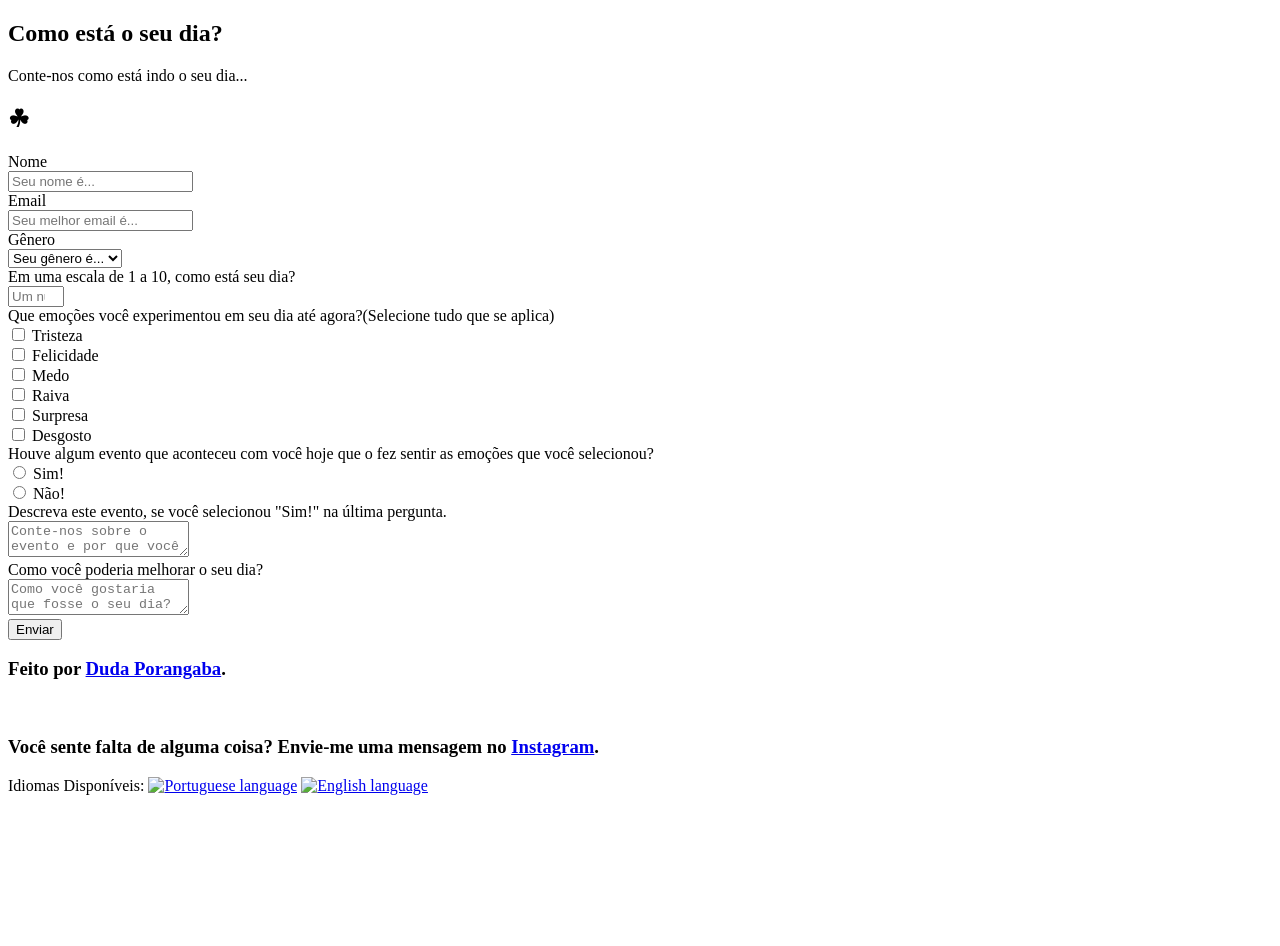
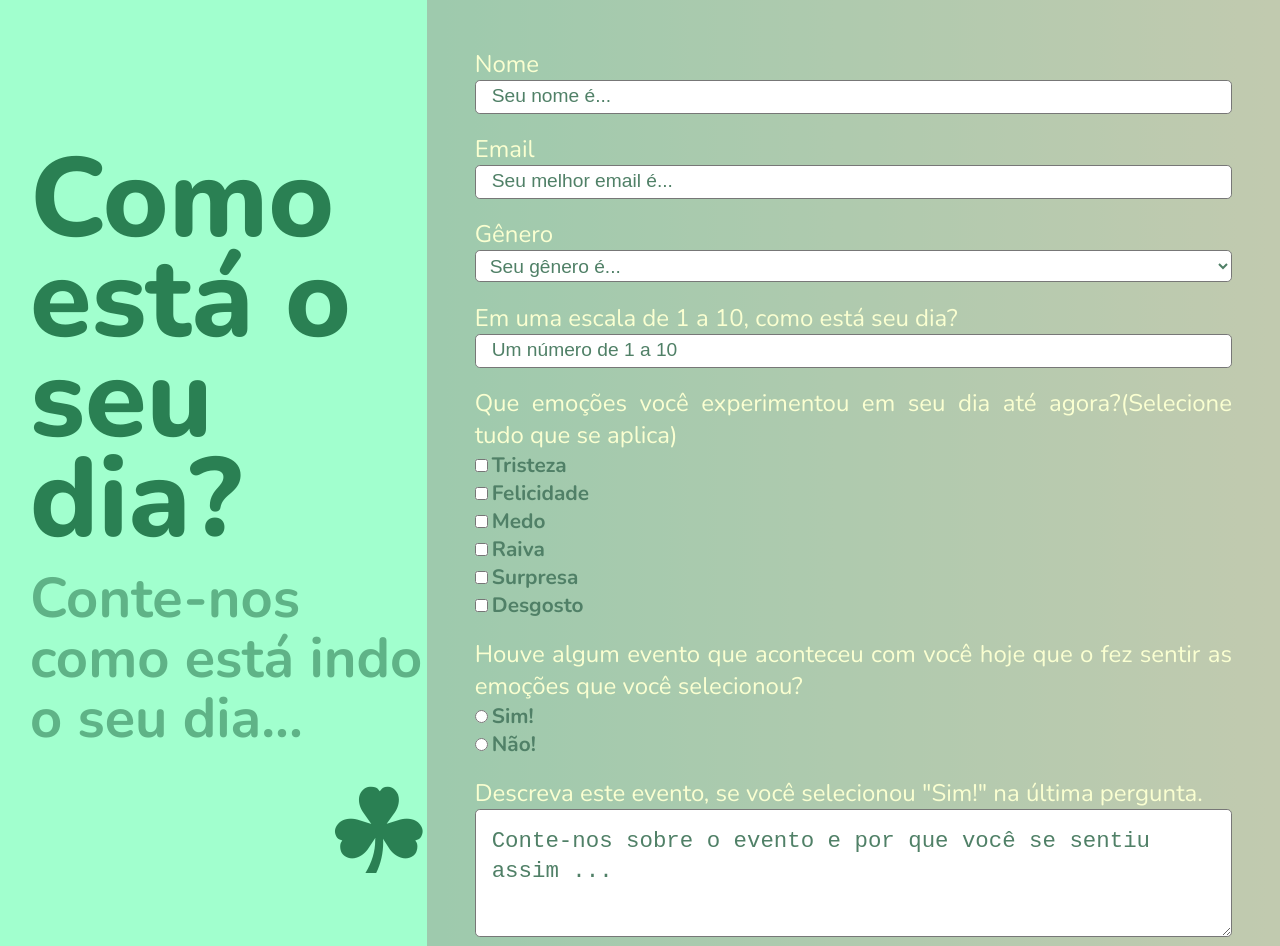
Before and after one commit to DuPorangaba/Survey-Form, a plain HTML site: page index-pt.html in a window 1280 px wide. Shown: the top 946 px of the page. Before the commit the page ends 811 px from the top, so only its background shows below. Drawn offline with nearby package versions, Linux system fonts and the light colour scheme; the site is published under a folder, as on GitHub Pages, so addresses that start at the root find nothing.

Commit message:
Update index-pt.html

```diff
--- a/index-pt.html
+++ b/index-pt.html
@@ -9,8 +9,8 @@
 
         <link rel="icon" href="/images/clover.svg">
 
-        <link rel="stylesheet"  href="/css/main.css">
-        <link rel="stylesheet"  href="/css/survey-form.css">
+        <link rel="stylesheet"  href="css/main.css">
+        <link rel="stylesheet"  href="css/survey-form.css">
 
         <link rel="preconnect" href="https://fonts.gstatic.com">
         <link href="https://fonts.googleapis.com/css2?family=Nunito:ital,wght@0,200;0,300;0,400;0,600;0,700;0,800;0,900;1,200;1,300;1,400;1,600;1,700;1,800;1,900&family=Poppins:ital,wght@0,300;0,400;0,500;0,600;0,700;0,900;1,300&display=swap" rel="stylesheet">
@@ -106,9 +106,9 @@
                     <h3 id="contact">Você sente falta de alguma coisa? Envie-me uma mensagem no <a id="insta-link" href="https://www.instagram.com/dudaporangaba/" target="_blank">Instagram</a>.</h3>
 
                     <p id="lang">Idiomas Disponíveis:
-                      <a href="survey-form-pt.html" ><img src="/images/portuguese-icon.png " alt="Portuguese language" id="portuguese-icon"></a>
+                      <a href="survey-form-pt.html" ><img src="images/portuguese-icon.png " alt="Portuguese language" id="portuguese-icon"></a>
 
-                      <a href="survey-form-eng.html" ><img src="/images/english-icon.png " alt="English language" id="english-icon"></a>
+                      <a href="survey-form-eng.html" ><img src="images/english-icon.png " alt="English language" id="english-icon"></a>
                     </p>
                 </footer>
             </div>
```
